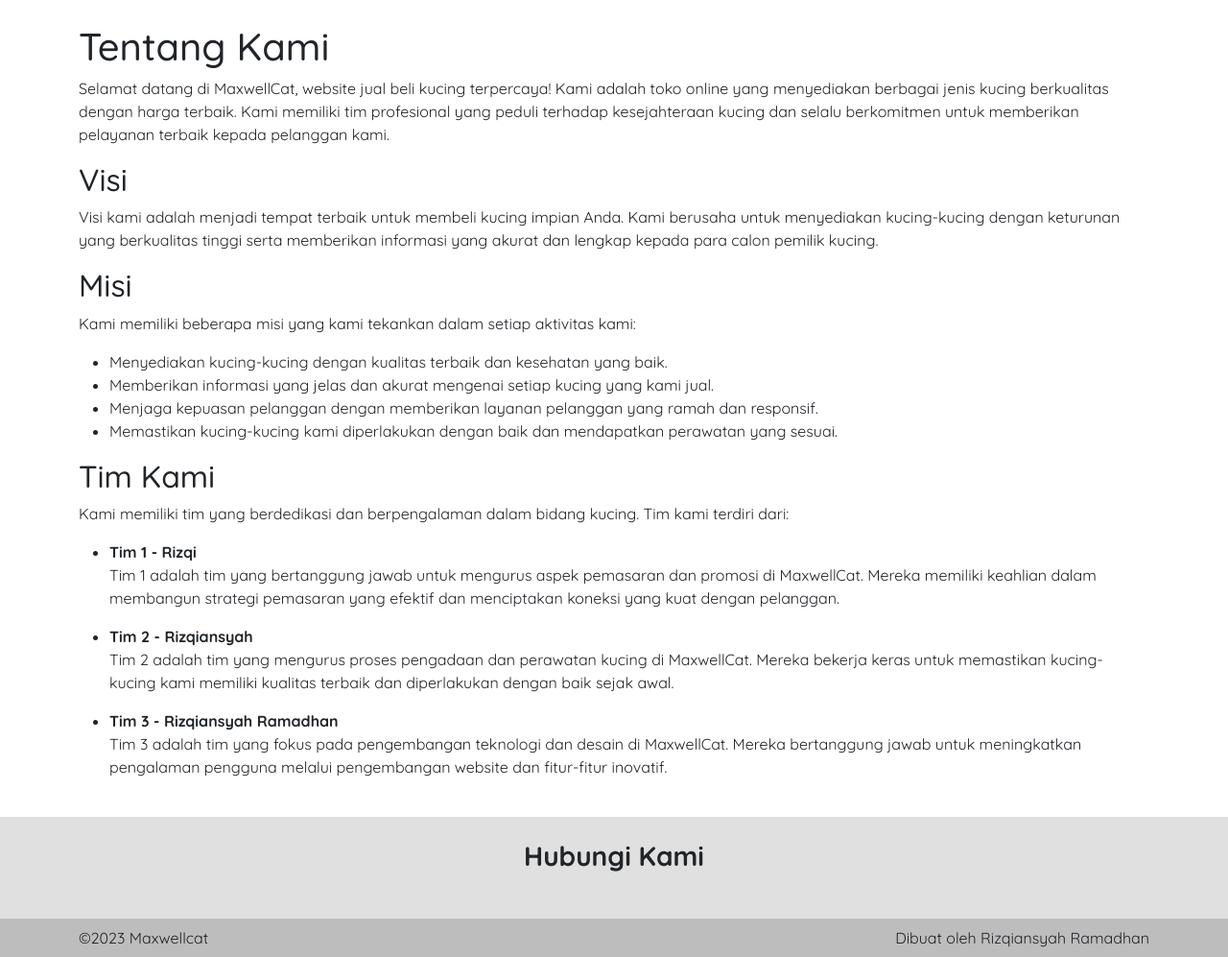
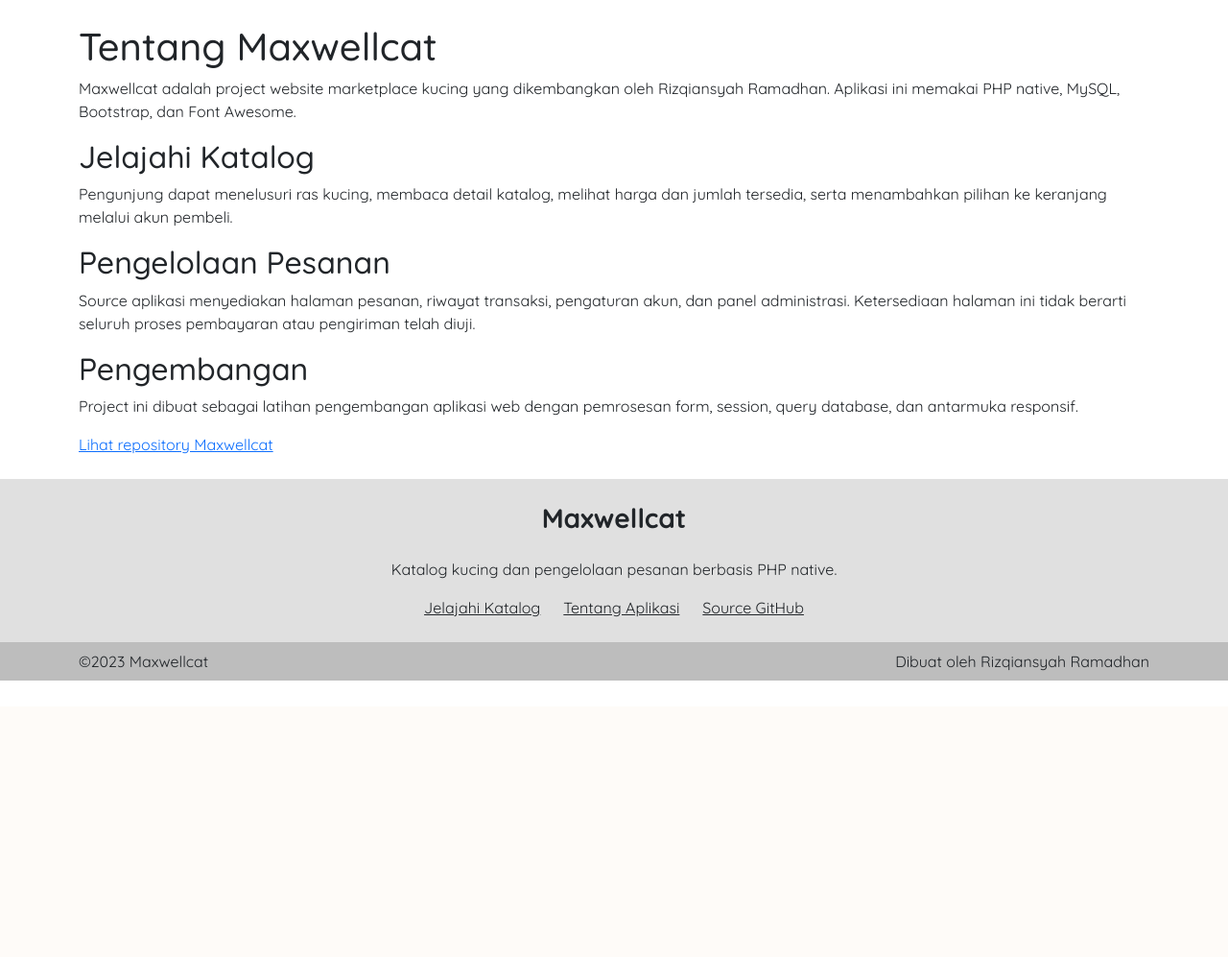
Before and after one commit to Rizz404/cat-marketplace-with-native-php, a PHP site: page /tentang_kami.php in a window 1280 px wide. Shown: the part 64-1061 px from the top of the page at 96% size. After the commit the page ends 773 px from the top, so only its background shows below. Run offline with PHP 8.4, Linux system fonts and the light colour scheme; some libraries are stand-ins or nearby versions.

Commit message:
feat(content): rewrite about page and refresh footer and meta tags

```diff
--- a/footer.php
+++ b/footer.php
@@ -1,12 +1,11 @@
 <div class="container-fluid py-4 my-footer">
     <div class="container text-center">
-        <h3 class="mb-4 fw-bold">Hubungi Kami</h3>
-        <div class="social-icons fs-2">
-            <a href="https://facebook.com" target="_blank" class="social-icon"><i class="fab fa-facebook me-3"></i></a>
-            <a href="https://instagram.com" target="_blank" class="social-icon"><i class="fab fa-instagram me-3"></i></a>
-            <a href="https://twitter.com" target="_blank" class="social-icon"><i class="fab fa-twitter me-3"></i></a>
-            <a href="https://youtube.com" target="_blank" class="social-icon"><i class="fab fa-youtube me-3"></i></a>
-            <a href="https://wa.me/1234567890" target="_blank" class="social-icon"><i class="fab fa-whatsapp me-3"></i></a>
+        <h3 class="mb-4 fw-bold">Maxwellcat</h3>
+        <p>Katalog kucing dan pengelolaan pesanan berbasis PHP native.</p>
+        <div class="d-flex justify-content-center gap-4">
+            <a href="beli_kucing.php" class="text-dark">Jelajahi Katalog</a>
+            <a href="tentang_kami.php" class="text-dark">Tentang Aplikasi</a>
+            <a href="https://github.com/Rizz404/cat-marketplace-with-native-php" target="_blank" rel="noopener" class="text-dark">Source GitHub</a>
         </div>
     </div>
 </div>
--- a/tentang_kami.php
+++ b/tentang_kami.php
@@ -14,44 +14,22 @@ include 'functions.php';
     <link rel="stylesheet" href="css/style_user.css">
     <link rel="stylesheet" href="bootstrap/css/bootstrap.css">
     <link rel="stylesheet" href="fontawesome/css/all.css">
-    <link rel="shortcut icon" href="img/img-website/chocola-3.jpg" type="image/x-icon">
+    <link rel="shortcut icon" href="img/img-website/maxwellcat-mark.svg" type="image/svg+xml">
 </head>
 <body>
     <?php include 'navbar.php'; ?>
 
     <div class="container-fluid py-4">
         <div class="container">
-            <h1>Tentang Kami</h1>
-            <p>Selamat datang di MaxwellCat, website jual beli kucing terpercaya! Kami adalah toko online yang menyediakan berbagai jenis kucing berkualitas dengan harga terbaik. Kami memiliki tim profesional yang peduli terhadap kesejahteraan kucing dan selalu berkomitmen untuk memberikan pelayanan terbaik kepada pelanggan kami.</p>
-
-            <h2>Visi</h2>
-            <p>Visi kami adalah menjadi tempat terbaik untuk membeli kucing impian Anda. Kami berusaha untuk menyediakan kucing-kucing dengan keturunan yang berkualitas tinggi serta memberikan informasi yang akurat dan lengkap kepada para calon pemilik kucing.</p>
-
-            <h2>Misi</h2>
-            <p>Kami memiliki beberapa misi yang kami tekankan dalam setiap aktivitas kami:</p>
-            <ul>
-                <li>Menyediakan kucing-kucing dengan kualitas terbaik dan kesehatan yang baik.</li>
-                <li>Memberikan informasi yang jelas dan akurat mengenai setiap kucing yang kami jual.</li>
-                <li>Menjaga kepuasan pelanggan dengan memberikan layanan pelanggan yang ramah dan responsif.</li>
-                <li>Memastikan kucing-kucing kami diperlakukan dengan baik dan mendapatkan perawatan yang sesuai.</li>
-            </ul>
-
-            <h2>Tim Kami</h2>
-            <p>Kami memiliki tim yang berdedikasi dan berpengalaman dalam bidang kucing. Tim kami terdiri dari:</p>
-            <ul>
-                <li>
-                    <strong>Tim 1 - Rizqi</strong>
-                    <p>Tim 1 adalah tim yang bertanggung jawab untuk mengurus aspek pemasaran dan promosi di MaxwellCat. Mereka memiliki keahlian dalam membangun strategi pemasaran yang efektif dan menciptakan koneksi yang kuat dengan pelanggan.</p>
-                </li>
-                <li>
-                    <strong>Tim 2 - Rizqiansyah</strong>
-                    <p>Tim 2 adalah tim yang mengurus proses pengadaan dan perawatan kucing di MaxwellCat. Mereka bekerja keras untuk memastikan kucing-kucing kami memiliki kualitas terbaik dan diperlakukan dengan baik sejak awal.</p>
-                </li>
-                <li>
-                    <strong>Tim 3 - Rizqiansyah Ramadhan</strong>
-                    <p>Tim 3 adalah tim yang fokus pada pengembangan teknologi dan desain di MaxwellCat. Mereka bertanggung jawab untuk meningkatkan pengalaman pengguna melalui pengembangan website dan fitur-fitur inovatif.</p>
-                </li>
-            </ul>
+            <h1>Tentang Maxwellcat</h1>
+            <p>Maxwellcat adalah project website marketplace kucing yang dikembangkan oleh Rizqiansyah Ramadhan. Aplikasi ini memakai PHP native, MySQL, Bootstrap, dan Font Awesome.</p>
+            <h2>Jelajahi Katalog</h2>
+            <p>Pengunjung dapat menelusuri ras kucing, membaca detail katalog, melihat harga dan jumlah tersedia, serta menambahkan pilihan ke keranjang melalui akun pembeli.</p>
+            <h2>Pengelolaan Pesanan</h2>
+            <p>Source aplikasi menyediakan halaman pesanan, riwayat transaksi, pengaturan akun, dan panel administrasi. Ketersediaan halaman ini tidak berarti seluruh proses pembayaran atau pengiriman telah diuji.</p>
+            <h2>Pengembangan</h2>
+            <p>Project ini dibuat sebagai latihan pengembangan aplikasi web dengan pemrosesan form, session, query database, dan antarmuka responsif.</p>
+            <a href="https://github.com/Rizz404/cat-marketplace-with-native-php" target="_blank" rel="noopener">Lihat repository Maxwellcat</a>
         </div>
     </div>
 
```
Also changed, not shown: index.php (+4 -4 lines).
